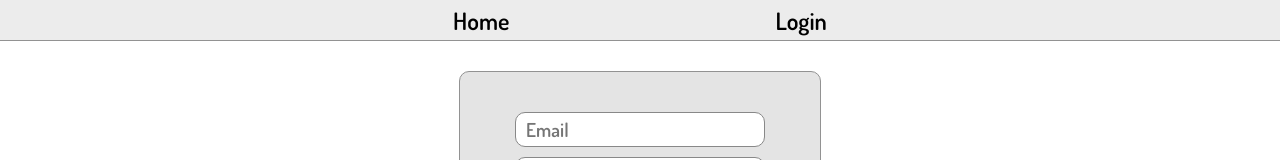
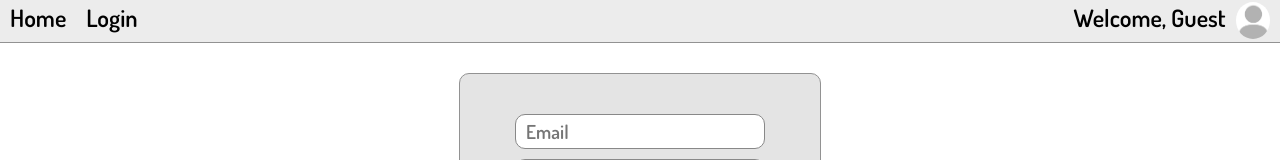
Before and after one commit to garyarzuma/wordder, a React (Create React App) app: page /login in a window 1280 px wide. Shown: the top 160 px of the page. Built offline with nearby package versions, Linux system fonts and the light colour scheme; no server answers.

Commit message:
Added new nav bar with login name and pic when you log in

```diff
--- a/src/components/FacebookLogin.js
+++ b/src/components/FacebookLogin.js
@@ -5,13 +5,17 @@ import { library } from '@fortawesome/fontawesome-svg-core'
 import { fas } from '@fortawesome/free-solid-svg-icons'
 import {  faFacebook } from '@fortawesome/free-brands-svg-icons'
 import { FontAwesomeIcon } from '@fortawesome/react-fontawesome'
+import { useDispatch } from 'react-redux'
+import { setUser } from '../reducers/userReducer'
 
 function FbLogin() {
 
+  const dispatch = useDispatch()
   library.add(fas, faFacebook)
 
   const responseFacebook = (response) => {
-    console.log(response)
+    console.log(response, response.picture.data.url)
+    dispatch(setUser(null,response.name,response.picture.data.url,response.email))
   }
 
   return (
--- a/src/components/GoogleLogin.js
+++ b/src/components/GoogleLogin.js
@@ -3,8 +3,12 @@ import GoogleLogin from 'react-google-login'
 import React from 'react'
 import './styles/GoogleLogin.css'
 import googleIcon from '../images/google-icon.jpg'
+import { useDispatch } from 'react-redux'
+import { setUser } from '../reducers/userReducer'
 
 function GoogleLg() {
+
+  const dispatch = useDispatch()
 
   const handleLogin = async googleData => {
     const res = await fetch('api/login/v1/auth/google', {
@@ -19,6 +23,7 @@ function GoogleLg() {
     const data = await res.json()
     // store returned user somehow
     console.log(data)
+    dispatch(setUser(null,data.name,data.picURL,data.email))
   }
 
   return (
--- a/src/components/LoginForm.js
+++ b/src/components/LoginForm.js
@@ -1,16 +1,13 @@
 import React, { useState } from 'react'
-//import { useSelector, useDispatch } from 'react-redux'
-//import { setUser } from '../reducers/userReducer'
+import { useDispatch } from 'react-redux'
+import { setUser } from '../reducers/userReducer'
 import loginService from '../services/login'
 import './styles/LoginForm.css'
 
 const LoginForm = () => {
 
-  //const dispatch = useDispatch()
-  //const fname = useSelector(state => state.user.fname)
-  //const lname = useSelector(state => state.user.lname)
-  //const picUrl = useSelector(state => state.user.picUrl)
-  // const reduxEmail = useSelector(state => state.user.email)
+  const dispatch = useDispatch()
+
   const [password, setPassword] = useState()
   const [email, setEmail] = useState()
 
@@ -25,9 +22,12 @@ const LoginForm = () => {
       )
       //blogService.setToken(user.token)
       console.log(user)
-      //dispatch(setUser(lname,fname,picUrl,password,email))
+
+      dispatch(setUser(user.user.lname,user.user.fname,null,user.user.email))
+
       setEmail('')
       setPassword('')
+
     } catch (exception){
       //setErrorMessage('Wrong Username or Password')
       setTimeout(() => {
@@ -35,8 +35,6 @@ const LoginForm = () => {
         console.log('login error buddy')
       }, 5000)
     }
-    //dispatch(setUser(lname,fname,picUrl,email))
-    //console.log(fname,lname,picUrl,reduxEmail)
   }
 
   return(
--- a/src/components/Menu.js
+++ b/src/components/Menu.js
@@ -4,16 +4,26 @@ import './styles/Menu.css'
 import {
   Link,
 } from 'react-router-dom'
+import defaultPicIcon from '../images/default-profile-pic.PNG'
 
 const Menu = () => {
   const toWord = useSelector(state => state.words.toWord)
   const fromWord = useSelector(state => state.words.fromWord)
+  const fname = useSelector(state => state.user.fname)
+  const picURL = useSelector(state => state.user.picURL)
 
   return (
     <div className="menu-container">
-      <div className="nav-container">
+      <div className="float-left-container">
         <Link className="link" to={`/${fromWord}/${toWord}`}>Home</Link>
         <Link className="link" to="/login">Login</Link>
+      </div>
+      <div className="float-right-container">
+        <div className='name'>Welcome, {fname}</div>
+        {picURL &&
+        <img className='pic' src={picURL} alt="profile-pic" />}
+        {!picURL &&
+          <img className='pic' src={defaultPicIcon} alt="profile-pic" />}
       </div>
     </div>
   )
--- a/src/components/styles/Menu.css
+++ b/src/components/styles/Menu.css
@@ -1,17 +1,40 @@
-.nav-container{
-    display:flex;
-    margin: auto;
-    width: 50%;
-    min-width: 300px;
-    justify-content: space-around;
+.float-left-container{
+    float:left;
 }
 
 .menu-container{
-    display: flex;
+    padding-top:2px;
     background: rgb(236, 236, 236);
     height: 40px;
     vertical-align: middle;
-    align-items: center;
+
     margin-bottom: 30px;
     border-bottom: .5px solid rgb(146, 146, 146)
 }
+
+.float-right-container{
+    float:right;
+
+}
+
+.link{
+    margin: 0px 10px 0 10px;
+}
+
+.pic{
+    float:right;
+    display: block;
+    max-width:37px;
+    max-height:37px;
+    width: auto;
+    height: auto;
+    object-fit:cover;
+    border-radius:50%;
+    margin-left:10px;
+    margin-right:10px;
+
+}
+
+.name{
+    float:left;
+}
--- a/src/reducers/userReducer.js
+++ b/src/reducers/userReducer.js
@@ -1,9 +1,9 @@
-const userReducer = (state = { lname:'l', fname:'d',  picUrl: 'du',email:'b' }, action) => {
+const userReducer = (state = { lname:null, fname:'Guest',  picURL: null,email:null }, action) => {
   switch(action.type) {
   case 'SET_USER':
     return { lname: action.data.lname,
       fname: action.data.fname,
-      picUrl: action.data.picUrl,
+      picURL: action.data.picURL,
       email: action.data.email
     }
   default:
@@ -13,9 +13,9 @@ const userReducer = (state = { lname:'l', fname:'d',  picUrl: 'du',email:'b' },
 
 export default userReducer
 
-export const setUser = (lname,fname,picUrl,email) => {
+export const setUser = (lname,fname,picURL,email) => {
   return {
     type: 'SET_USER',
-    data: { lname:lname,fname:fname,picUrl:picUrl,email:email },
+    data: { lname:lname,fname:fname,picURL:picURL,email:email },
   }
 }
```
Also changed, not shown: src/images/default-profile-pic.PNG (added).
